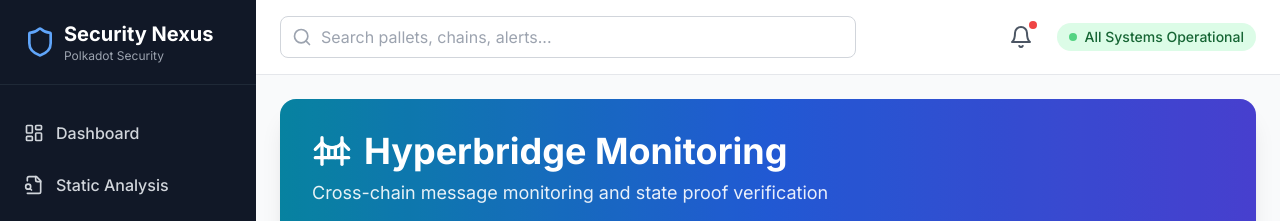
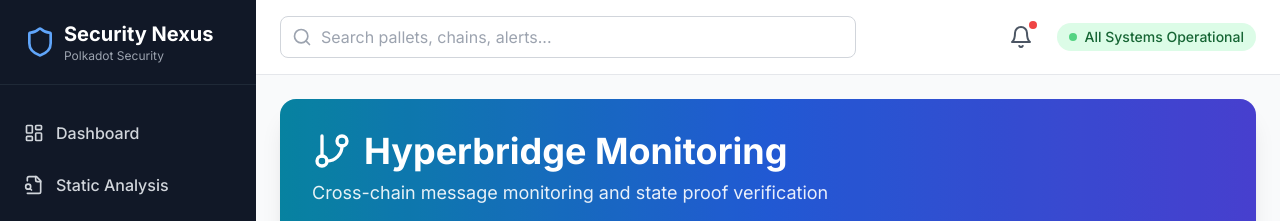
Before and after one commit to JuaniRaggio/SecurityNexus, a Next.js app in the folder packages/web-dashboard/: page /hyperbridge in a window 1280 px wide. Shown: the top 221 px of the page. Built offline with nearby package versions, Linux system fonts and the light colour scheme.

Commit message:
fix: imports

```diff
--- a/packages/web-dashboard/src/app/hyperbridge/page.tsx
+++ b/packages/web-dashboard/src/app/hyperbridge/page.tsx
@@ -1,6 +1,6 @@
 'use client'
 
-import { Bridge } from 'lucide-react'
+import { GitBranch } from 'lucide-react'
 import { Activity } from 'lucide-react'
 import { AlertTriangle } from 'lucide-react'
 import { CheckCircle2 } from 'lucide-react'
@@ -53,7 +53,7 @@
         <div className="absolute inset-0 bg-black/10"></div>
         <div className="relative z-10">
           <div className="flex items-center gap-3 mb-2">
-            <Bridge className="h-10 w-10 text-white" />
+            <GitBranch className="h-10 w-10 text-white" />
             <h1 className="text-4xl font-bold text-white">Hyperbridge Monitoring</h1>
           </div>
           <p className="text-white/90 text-lg">
--- a/packages/web-dashboard/src/components/Sidebar.tsx
+++ b/packages/web-dashboard/src/components/Sidebar.tsx
@@ -9,7 +9,7 @@
 import { AlertTriangle } from 'lucide-react'
 import { Settings } from 'lucide-react'
 import { Database } from 'lucide-react'
-import { Bridge } from 'lucide-react'
+import { GitBranch } from 'lucide-react'
 import { Droplet } from 'lucide-react'
 import { BarChart3 } from 'lucide-react'
 import clsx from 'clsx'
@@ -19,7 +19,7 @@
   { name: 'Static Analysis', href: '/analysis', icon: FileSearch },
   { name: 'Monitoring', href: '/monitoring', icon: Activity },
   { name: 'Alerts', href: '/alerts', icon: AlertTriangle },
-  { name: 'Hyperbridge', href: '/hyperbridge', icon: Bridge },
+  { name: 'Hyperbridge', href: '/hyperbridge', icon: GitBranch },
   { name: 'Hydration', href: '/hydration', icon: Droplet },
   { name: 'Analytics', href: '/analytics', icon: BarChart3 },
   { name: 'Privacy Layer', href: '/privacy', icon: Shield },
```
